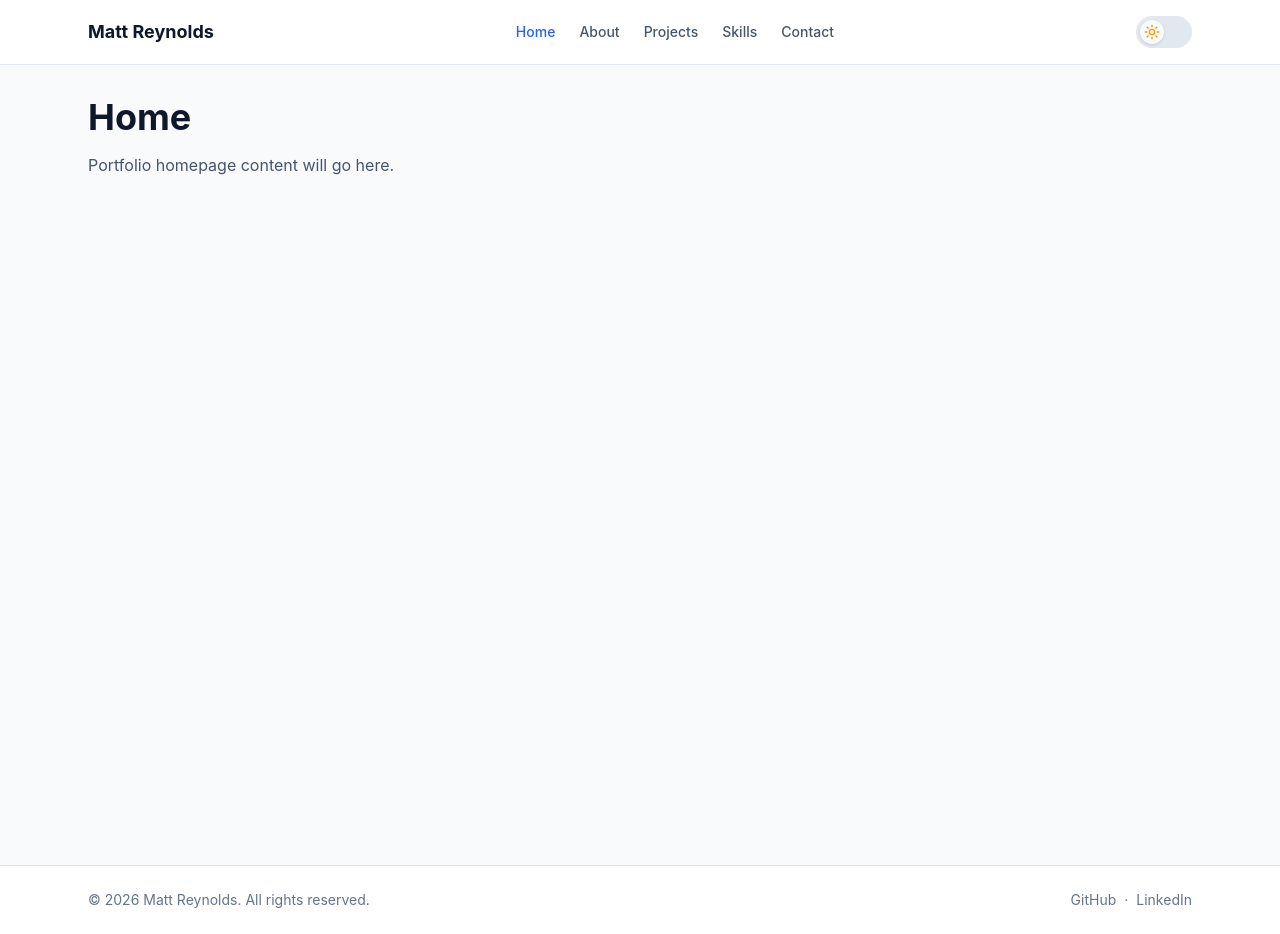
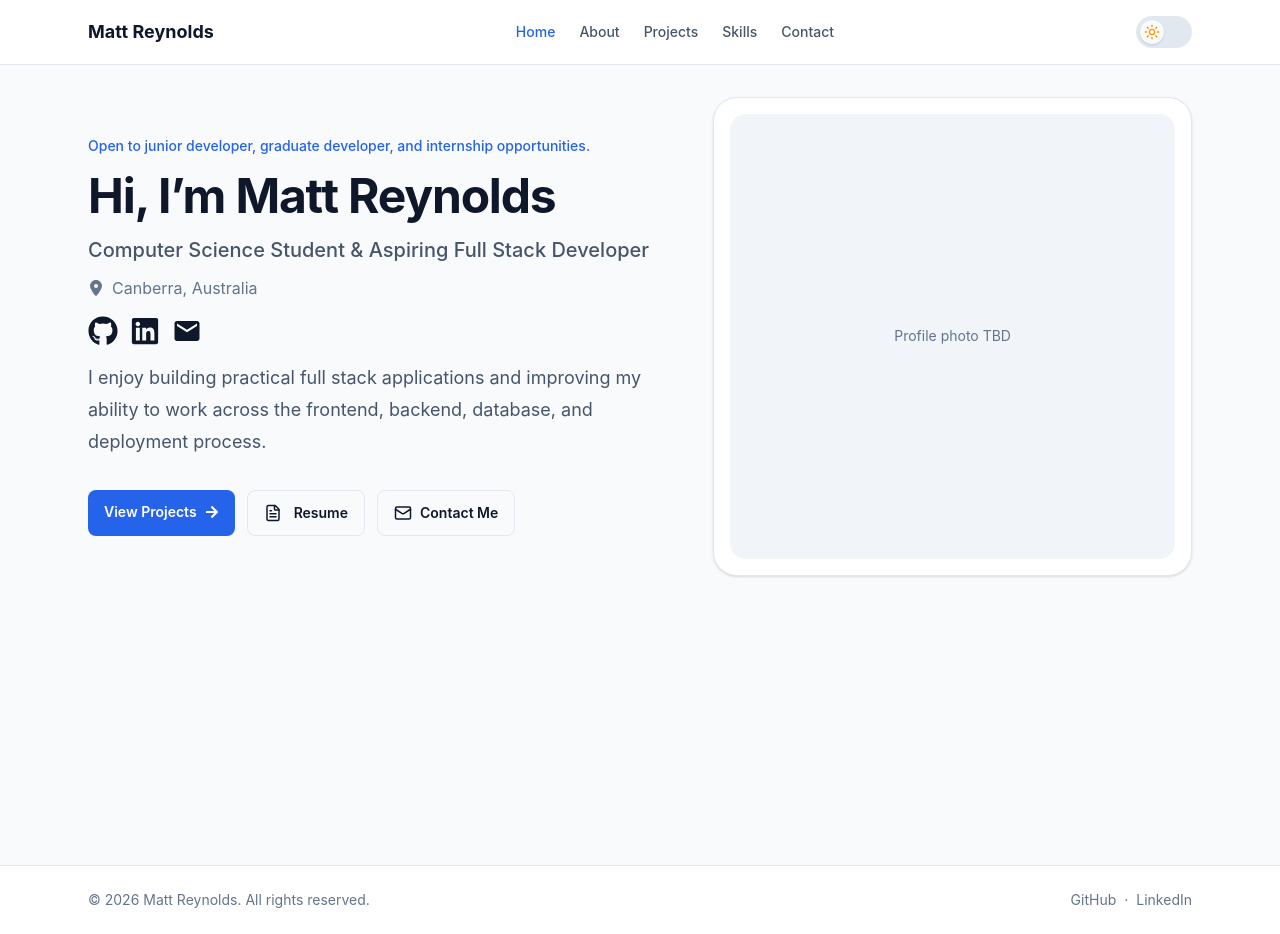
Before and after one commit to mattxreynolds/Portfolio, a React (Vite) app: page / in a window 1280 px wide. Built offline with nearby package versions, Linux system fonts and the light colour scheme.

Commit message:
Add Hero component with profile details and social links

```diff
--- a/package.json
+++ b/package.json
@@ -14,6 +14,7 @@
     "lucide-react": "^1.23.0",
     "react": "^19.2.6",
     "react-dom": "^19.2.6",
+    "react-icons": "^5.7.0",
     "react-router": "^8.1.0",
     "tailwindcss": "^4.3.0"
   },
--- /dev/null
+++ b/src/components/home/Hero.tsx
@@ -0,0 +1,97 @@
+import { Link } from 'react-router';
+import { profile } from '../../data/profile';
+import { FaLocationDot } from 'react-icons/fa6';
+import { FaArrowRight } from 'react-icons/fa';
+import { FileText, Mail } from 'lucide-react';
+
+function HeroActions() {
+  return (
+    <div className='mt-8 flex flex-wrap gap-3'>
+      <Link
+        to='/projects'
+        className='rounded-lg bg-accent px-4 py-3 text-sm font-semibold text-white transition hover:bg-accent-hover'
+      >
+        <div className='flex items-center align-middle gap-2'>
+          View Projects
+          <FaArrowRight />
+        </div>
+      </Link>
+
+      {profile.isResumeAvailable ? (
+        <a
+          href={profile.resumeUrl}
+          className='rounded-lg border border-border px-4 py-3 text-sm font-semibold text-text-primary transition hover:bg-surface-muted'
+          download
+        >
+          <div className='flex items-center gap-3'>
+            <FileText size={18} />
+            Resume
+          </div>
+        </a>
+      ) : (
+        <button
+          type='button'
+          disabled
+          className='cursor-not-allowed rounded-lg border border-border px-4 py-3 text-sm font-semibold text-text-muted opacity-70'
+        >
+          <div className='flex items-center gap-2'>
+            <FileText size={18} />
+            Resume Coming Soon
+          </div>
+        </button>
+      )}
+
+      <Link
+        to='/contact'
+        className='rounded-lg border border-border px-4 py-3 text-sm font-semibold text-text-primary transition hover:bg-surface-muted'
+      >
+        <div className='flex items-center align-middle gap-2'>
+          <Mail size={18} />
+          Contact Me
+        </div>
+      </Link>
+    </div>
+  );
+}
+
+function Hero() {
+  return (
+    <section className='grid gap-10 py-0 min-[915px]:grid-cols-[1.1fr_0.9fr] md:items-center'>
+      <div>
+        <p className='text-sm font-medium text-accent'>{profile.openToWork}</p>
+
+        <h1 className='mt-4 text-3xl md:text-4xl font-bold tracking-tight text-text-primary lg:text-5xl'>
+          Hi, I’m {profile.name}
+        </h1>
+
+        <p className='mt-4 text-xl font-medium text-text-secondary'>{profile.role}</p>
+
+        <div className='mt-3 flex items-center gap-2 text-base text-text-muted'>
+          <FaLocationDot /> {profile.location}
+        </div>
+
+        <div className='mt-4 flex items-center gap-3'>
+          {profile.socials.map((social) => (
+            <a key={social.label} href={social.href} target='_blank' aria-label={social.label}>
+              <social.icon size={30} />
+            </a>
+          ))}
+        </div>
+
+        <p className='mt-4 max-w-2xl text-lg leading-8 text-text-secondary'>{profile.shortIntro}</p>
+
+        <div className='mt-8'>
+          <HeroActions />
+        </div>
+      </div>
+
+      <div className='max-w-125 w-full mx-auto rounded-3xl border border-border bg-surface p-4 shadow-sm'>
+        <div className='flex aspect-square items-center justify-center rounded-2xl bg-surface-muted text-center text-sm text-text-muted'>
+          Profile photo TBD
+        </div>
+      </div>
+    </section>
+  );
+}
+
+export default Hero;
--- a/src/data/profile.ts
+++ b/src/data/profile.ts
@@ -1,12 +1,32 @@
+import { FaGithub, FaLinkedin } from 'react-icons/fa';
+import { MdEmail } from 'react-icons/md';
+
+const socials = [
+  {
+    icon: FaGithub,
+    href: 'https://github.com/mattxreynolds',
+    label: 'GitHub'
+  },
+  {
+    icon: FaLinkedin,
+    href: 'https://www.linkedin.com/in/matt-reynolds-8787453b0/',
+    label: 'LinkedIn'
+  },
+  {
+    icon: MdEmail,
+    href: 'mailto:matt.j.reynolds@iinet.net.au',
+    label: 'Email'
+  }
+];
+
 export const profile = {
   name: 'Matt Reynolds',
   role: 'Computer Science Student & Aspiring Full Stack Developer',
   location: 'Canberra, Australia',
   email: 'matt.j.reynolds@iinet.net.au',
-  githubUrl: 'https://github.com/mattxreynolds',
-  linkedInUrl: 'https://www.linkedin.com/in/matt-reynolds-8787453b0/',
+  socials: socials,
   resumeUrl: '#',
-  isResumeAvailable: false,
+  isResumeAvailable: true,
   openToWork: 'Open to junior developer, graduate developer, and internship opportunities.',
   shortIntro:
     'I enjoy building practical full stack applications and improving my ability to work across the frontend, backend, database, and deployment process.',
--- a/src/pages/Home.tsx
+++ b/src/pages/Home.tsx
@@ -1,11 +1,10 @@
+import Hero from '../components/home/Hero';
+
 function Home() {
   return (
-    <section>
-      <h1 className='text-4xl font-bold'>Home</h1>
-      <p className='mt-4 text-slate-600 dark:text-slate-300'>
-        Portfolio homepage content will go here.
-      </p>
-    </section>
+    <>
+      <Hero />
+    </>
   );
 }
 
```
Also changed, not shown: 1 other file (tests, documents, lock files or other folders).
